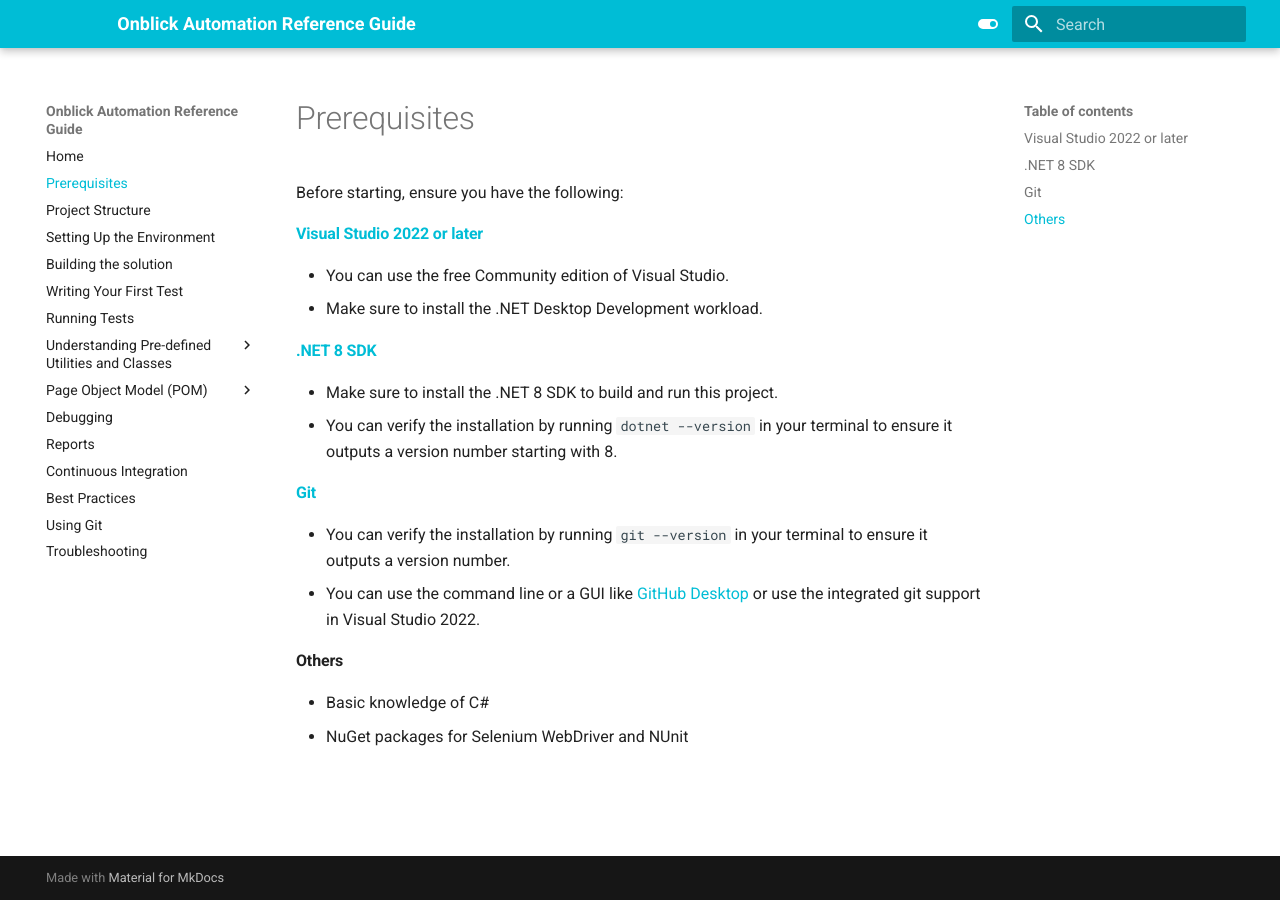
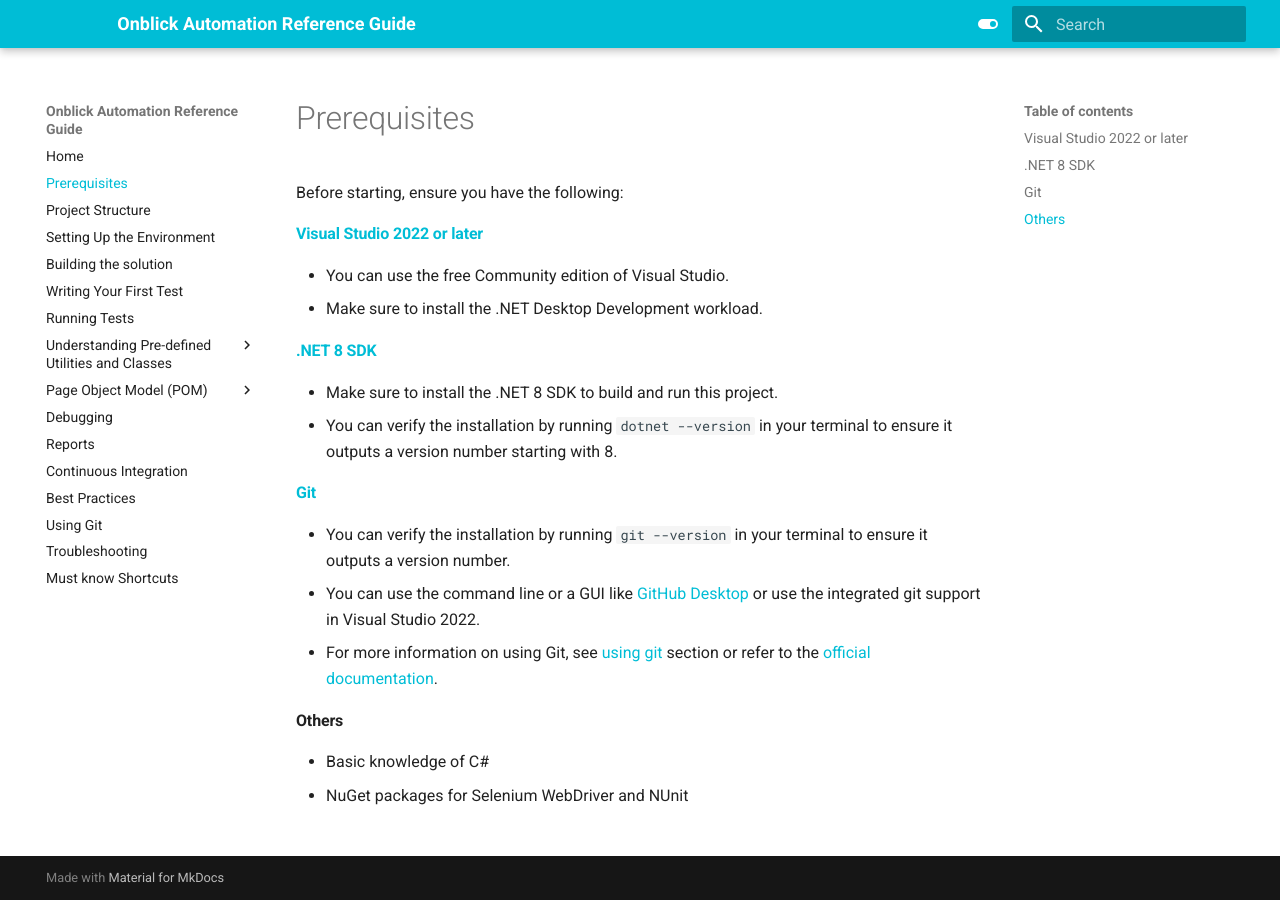
Before and after one commit to ssa2973/OnblickAutomationDocs, an MkDocs documentation site: the page built from docs/prerequisites.md, in a window 1280 px wide. Built offline with MkDocs 1.6.1 and Material for MkDocs 9.7.7, drawn with Linux system fonts in a browser that asks for light colours.

Commit message:
Add shortcuts section

```diff
--- a/docs/prerequisites.md
+++ b/docs/prerequisites.md
@@ -9,6 +9,7 @@
 #### [Git](https://git-scm.com/downloads){:target='_blank'}
 - You can verify the installation by running `git --version` in your terminal to ensure it outputs a version number.
 - You can use the command line or a GUI like [GitHub Desktop](https://desktop.github.com/){:target=_blank} or use the integrated git support in Visual Studio 2022.
+- For more information on using Git, see [using git](./git.md) section or refer to the [official documentation](https://git-scm.com/doc){:target='_blank}.
 #### Others
 - Basic knowledge of C#
 - NuGet packages for Selenium WebDriver and NUnit
--- a/mkdocs.yml
+++ b/mkdocs.yml
@@ -72,3 +72,4 @@
   - Best Practices: best-practices.md
   - Using Git: git.md
   - Troubleshooting: troubleshooting.md
+  - Must know Shortcuts: vs-shortcuts.md
```
Also changed, not shown: docs/vs-shortcuts.md (added, +15 -0 lines), docs/assets/images/vs-shortcuts.png (added), docs/assets/images/vscode-shortcuts.png (added).
